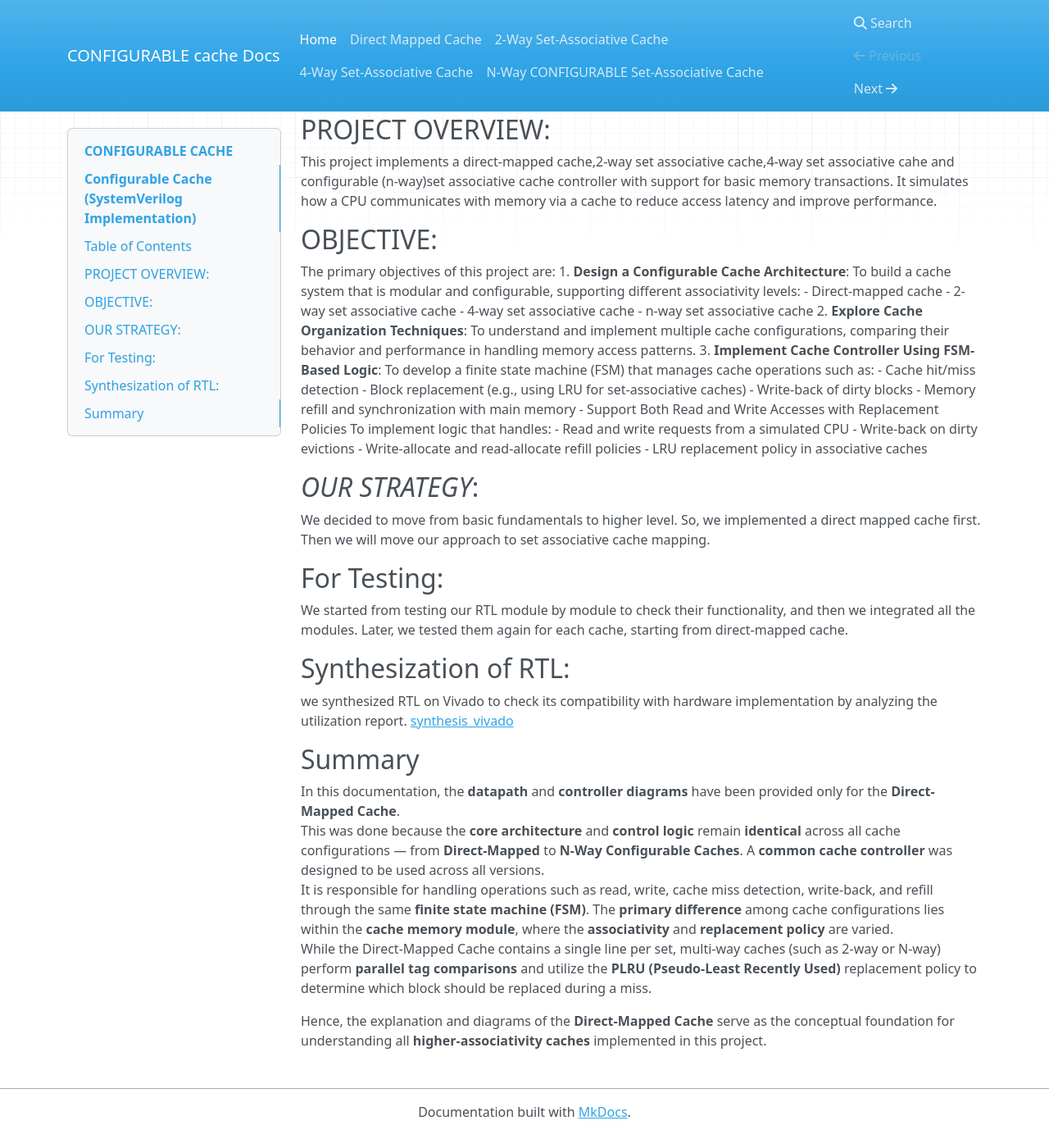
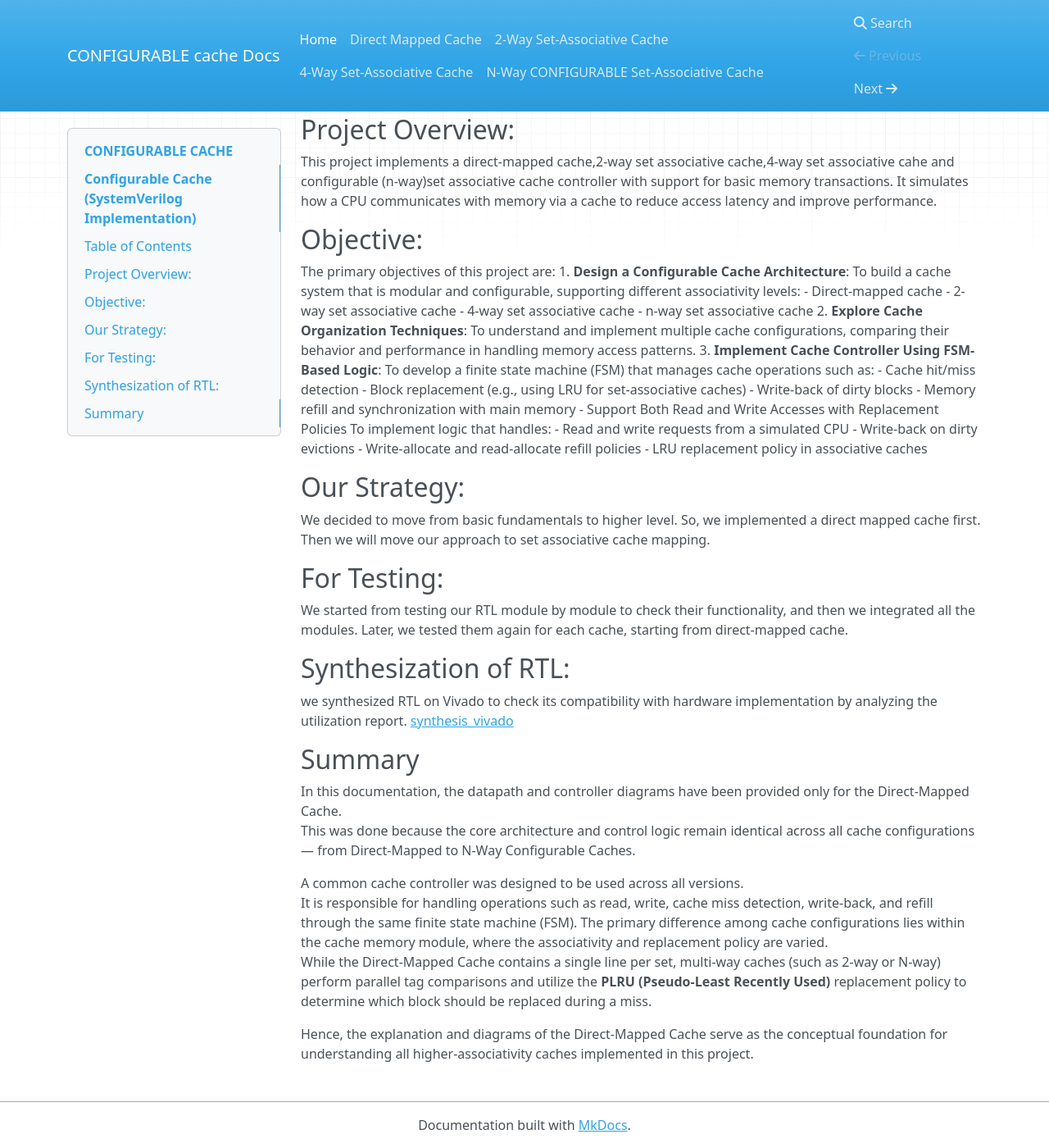
Before and after one commit to meds-ee-uet/Configurable-Cache, an MkDocs documentation site: the page built from Direct_Mapped_Cache/docs/index.md, in a window 1280 px wide and 1400 px high, scrolled down 632 px. Shown: the whole window at 82% size. Built offline with MkDocs 1.6.1, drawn with Linux system fonts in a browser that asks for light colours; nearby versions of some CDN libraries.

```diff
--- a/Direct_Mapped_Cache/docs/index.md
+++ b/Direct_Mapped_Cache/docs/index.md
@@ -9,7 +9,7 @@
 ---
 
 ##  Table of Contents
-- [Project Overview](#project-overview)
+- [Project Overview](#Project_Overview)
 - [Objective](#objective)
 - [Our Strategy](#our-strategy)
 - [For Testing](#for-testing)
@@ -20,16 +20,16 @@
 - [Synthesization of RTL](#synthesization-of-rtl)
 - [Summary](#Summary)
 
-## **PROJECT OVERVIEW**:
+## Project Overview:
 This project implements a direct-mapped cache,2-way set associative cache,4-way set associative cahe and configurable (n-way)set associative cache controller with support for basic memory transactions. It simulates how a CPU communicates with memory via a cache to reduce access latency and improve performance.
-## OBJECTIVE:
+## Objective:
 The primary objectives of this project are:
 1. **Design a Configurable Cache Architecture**:
 To build a cache system that is modular and configurable, supporting different associativity levels:
-  - Direct-mapped cache
-  - 2-way set associative cache
-  - 4-way set associative cache
-  - n-way set associative cache
+   - Direct-mapped cache
+   - 2-way set associative cache
+   - 4-way set associative cache
+   - n-way set associative cache
 2. **Explore Cache Organization Techniques**:
 To understand and implement multiple cache configurations, comparing their behavior and performance in handling memory access patterns.
 3. **Implement Cache Controller Using FSM-Based Logic**:
@@ -45,9 +45,8 @@ To implement logic that handles:
        - Write-allocate and read-allocate refill policies
        - LRU replacement policy in associative caches
 
-## ***OUR STRATEGY***:
+## Our Strategy:
 We decided to move from basic fundamentals to higher level. So, we implemented a direct mapped cache first. Then we will move our approach to set associative cache mapping.
-
 ## For Testing:
 We started from testing our RTL module by module to check their functionality, and then we integrated all the modules. Later, we tested them again for each cache, starting from direct-mapped cache.
 ## Synthesization of RTL:
@@ -55,11 +54,12 @@ we synthesized RTL on Vivado to check its compatibility with hardware implementa
 [synthesis_vivado](https://github.com/meds-ee-uet/Configurable-Cache/tree/main/synthesis_vivado)
 
 ## Summary
-In this documentation, the **datapath** and **controller diagrams** have been provided only for the **Direct-Mapped Cache**.
-This was done because the **core architecture** and **control logic** remain **identical** across all cache configurations — from **Direct-Mapped** to **N-Way Configurable Caches**.
-A **common cache controller** was designed to be used across all versions.
-It is responsible for handling operations such as read, write, cache miss detection, write-back, and refill through the same **finite state machine (FSM)**.
-The **primary difference** among cache configurations lies within the **cache memory module**, where the **associativity** and **replacement policy** are varied.
-While the Direct-Mapped Cache contains a single line per set, multi-way caches (such as 2-way or N-way) perform **parallel tag comparisons** and utilize the **PLRU (Pseudo-Least Recently Used)** replacement policy to determine which block should be replaced during a miss.
+In this documentation, the datapath and controller diagrams have been provided only for the Direct-Mapped Cache.
+This was done because the core architecture and control logic remain identical across all cache configurations — from Direct-Mapped to N-Way Configurable Caches.
 
-Hence, the explanation and diagrams of the **Direct-Mapped Cache** serve as the conceptual foundation for understanding all **higher-associativity caches** implemented in this project.
+A common cache controller was designed to be used across all versions.
+It is responsible for handling operations such as read, write, cache miss detection, write-back, and refill through the same finite state machine (FSM).
+The primary difference among cache configurations lies within the cache memory module, where the associativity and replacement policy are varied.
+While the Direct-Mapped Cache contains a single line per set, multi-way caches (such as 2-way or N-way) perform parallel tag comparisons  and utilize the **PLRU (Pseudo-Least Recently Used)** replacement policy to determine which block should be replaced during a miss.
+
+Hence, the explanation and diagrams of the Direct-Mapped Cache serve as the conceptual foundation for understanding all higher-associativity caches implemented in this project.
```
